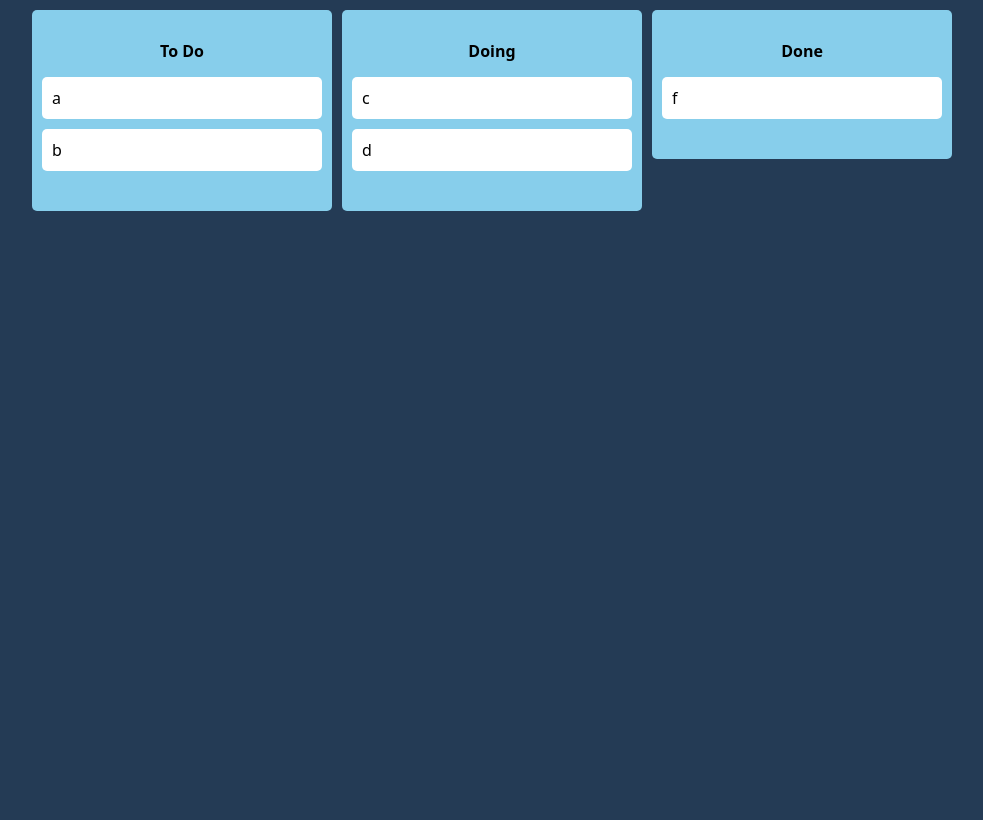
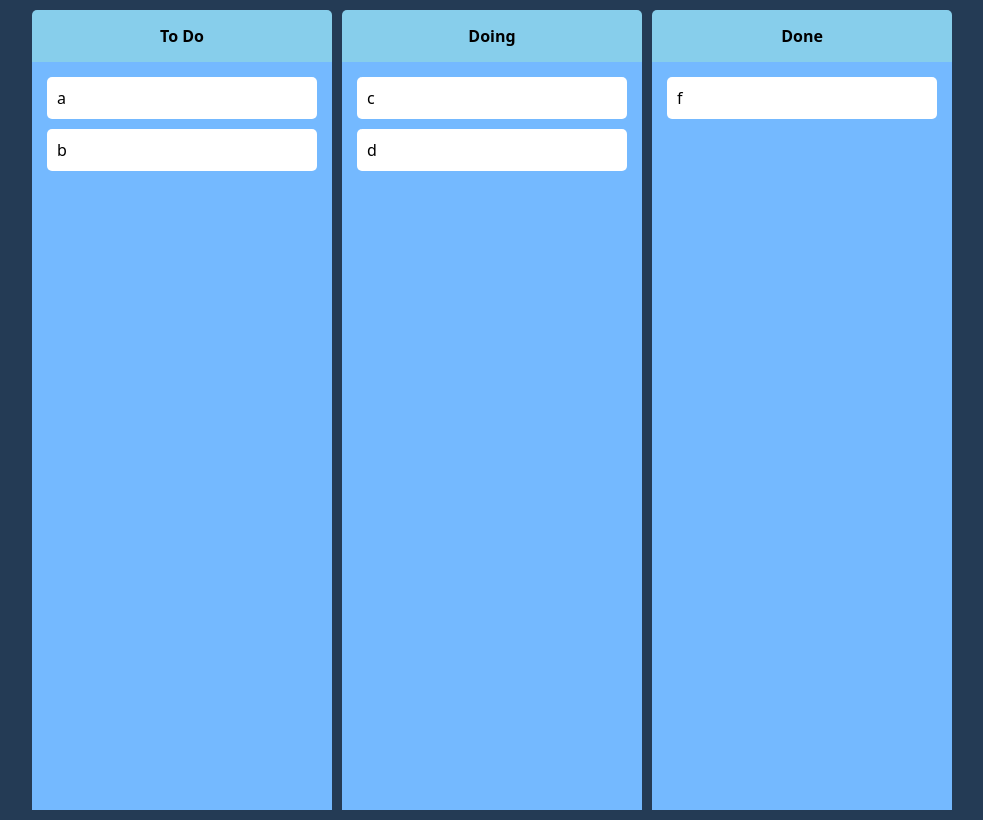
Before and after one commit to beom-jun-kim/memo-app, a React (Create React App) app: page / in a window 1280 px wide. Shown: the whole page, without its empty margins (148-1131 px from the left). Built offline with nearby package versions, Linux system fonts and the light colour scheme.

Commit message:
드래그 색상

```diff
--- a/src/Components/Board.tsx
+++ b/src/Components/Board.tsx
@@ -1,20 +1,33 @@
 import { Droppable } from "react-beautiful-dnd";
 import DraggableCard from "./DraggableCard";
 import styled from "styled-components";
-
-const Wrapper = styled.ul`
-  padding: 30px 10px;
+const Wrapper = styled.div`
+  width: 300px;
   background: ${(prop) => prop.theme.boardColor};
   border-radius: 5px;
   min-width: 300px;
+  display: flex;
+  flex-direction: column;
+`;
+
+// styled component에게 isDraggingOver라는 prop을 받을 거라고 말해준다
+const Area = styled.div<IAreaProps>`
+  background-color: ${(prop) => (prop.isDraggingOver ? "#dfe6e9" : prop.isDraggingFromThis ? "#b2bec3" : "#74b9ff")};
+  flex-grow: 1;
+  transition: .3s;
+  padding: 15px;
 `;
 
 const Title = styled.div`
-  text-align:center;
+  text-align: center;
   font-weight: 600;
-  margin-bottom: 15px;
+  padding: 15px;
+`;
 
-`;
+interface IAreaProps {
+  isDraggingOver: boolean;
+  isDraggingFromThis:boolean;
+}
 
 interface IBoardProps {
   memos: string[];
@@ -23,21 +36,28 @@ interface IBoardProps {
 
 function Board({ memos, boardId }: IBoardProps) {
   return (
-    <div>
+    <Wrapper>
+      <Title>{boardId}</Title>
       <Droppable droppableId={boardId}>
-        {(provided /* 인자이니 이름 맘대로 */) => (
+        {(provided, snapshot) => (
+          // isDraggingOver : 유저가 board 위로 드래그 해서 들어오고 있는지 알려줌
+          // draggingFromThisWidth: 유저가 해당 board로 부터 드래그를 시작했는지 알려줌
           // innerRef, droppableProps : Droppable가 제공하는 속성
           // Droppable 컴포넌트의 드롭 영역으로 설정하고 해당영역을 제어
-          <Wrapper ref={provided.innerRef} {...provided.droppableProps}>
-            <Title>{boardId}</Title>
+          <Area
+            isDraggingOver={snapshot.isDraggingOver}
+            isDraggingFromThis={Boolean(snapshot.draggingFromThisWith)}
+            ref={provided.innerRef}
+            {...provided.droppableProps}
+          >
             {memos.map((memo, index) => (
               <DraggableCard key={memo} memo={memo} index={index} />
             ))}
             {provided.placeholder}
-          </Wrapper>
+          </Area>
         )}
       </Droppable>
-    </div>
+    </Wrapper>
   );
 }
 
--- a/src/Components/DraggableCard.tsx
+++ b/src/Components/DraggableCard.tsx
@@ -1,26 +1,29 @@
 import { Draggable } from "react-beautiful-dnd";
 import styled from "styled-components";
-import React from 'react';
+import React from "react";
 
-const Card = styled.li`
+const Card = styled.div<{ isDragging: boolean }>`
   padding: 10px;
-  background: ${(prop) => prop.theme.cardcolor};
+  background: ${(props) =>
+    props.isDragging ? "green" : props.theme.cardcolor};
   border-radius: 5px;
   margin-bottom: 10px;
+  box-shadow: ${props => props.isDragging? "2px 5px 5px rgba(0, 0, 0, 0.128)" : "none"};
 `;
 
 interface IDraggableCardPros {
-  memo:string;
-  index:number;
+  memo: string;
+  index: number;
 }
 
-function DraggableCard({memo, index}:IDraggableCardPros) {
-  console.log("memo",memo);
+function DraggableCard({ memo, index }: IDraggableCardPros) {
+  console.log("memo", memo);
   return (
     // Draggable의 key와 draggableId와 같아야 함 ☆☆☆
     <Draggable key={memo} draggableId={memo} index={index}>
-      {(provided) => (
+      {(provided, snapshot) => (
         <Card
+          isDragging={snapshot.isDragging}
           ref={provided.innerRef}
           {...provided.draggableProps} /* box의 코너에서만 잡고 이동 가능하다 ======*/
           {...provided.dragHandleProps} /* 어딜 잡든 이동 가능 */
```
